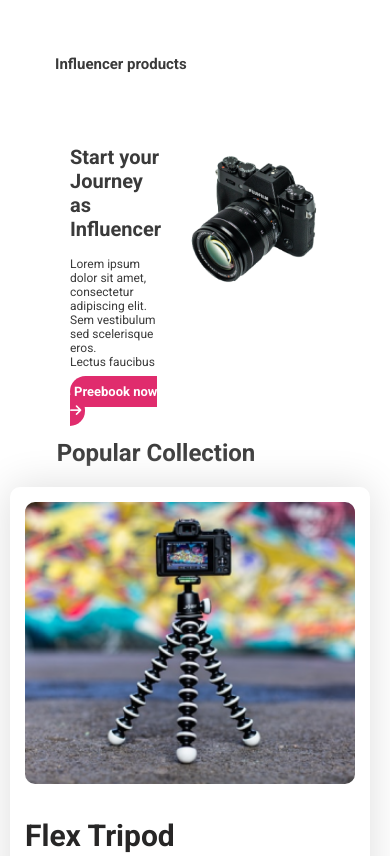
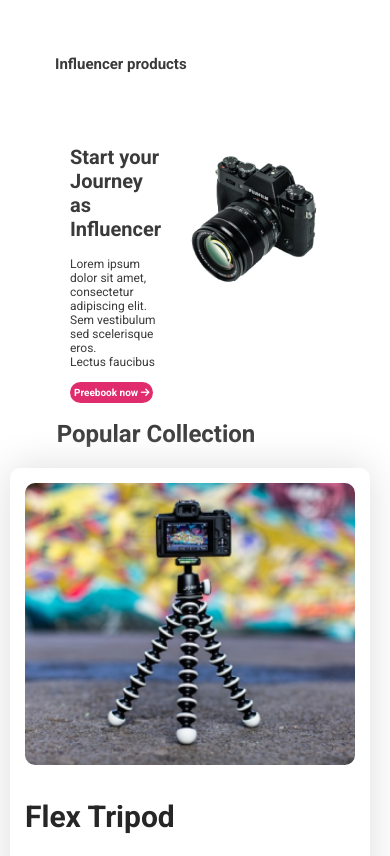
Before and after one commit to Developer-Bodiuzzaman/secund_project, a plain HTML site: page index.html in a window 390 px wide. Shown: the top 856 px of the page. Drawn offline with Linux system fonts and the light colour scheme.

Commit message:
Project is done

```diff
--- a/index.html
+++ b/index.html
@@ -183,8 +183,8 @@
         <div class="half_width">
 
             <h1 class="header_one">DSLR Camera</h1>
-            <p class="paragraph">Lorem ipsum dolor sit amet, consectetur adipiscing elit. Sem
-                 vestibulum sed scelerisque. <br> Lectus faucibus</p>
+            <p class="paragraph">Lorem ipsum dolor sit amet, consectetur adipiscing elit.<br> Sem
+                 vestibulum sed scelerisque.  Lectus faucibus</p>
             <a href="" class="anathar_btn" >Preebook now <i class="fa-solid fa-arrow-right"></i></i></a>
         </div>
         <div class="half_width">
--- a/style.css
+++ b/style.css
@@ -113,11 +113,12 @@ header h2{
     text-align: center;
 }
 
+/* Mobile Device */
+
 
 @media (min-width: 320px) and (max-width: 480px) {
     body{
         margin: auto;
-
         padding: 0 auto;
     }
 
@@ -147,9 +148,10 @@ header h2{
     }
     .anathar_btn{
         left: 0px;
-        padding: 8px 4px;
+        padding: 5px 4px;
+        font-size: 10px;
         border-radius:20px ;
-        font-size: small;
+
     }
 
     .prodacts{
```
